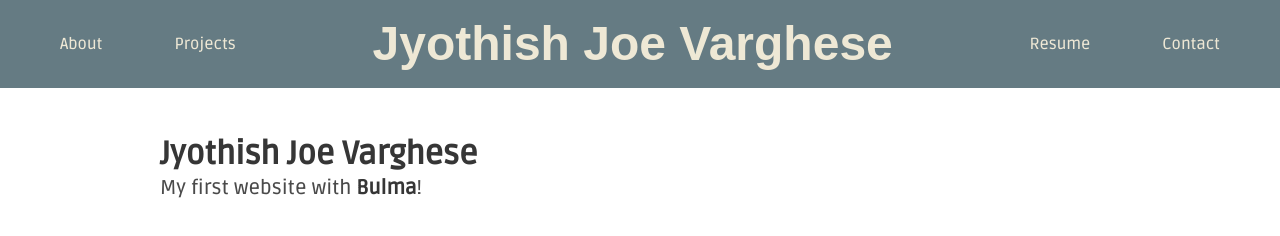
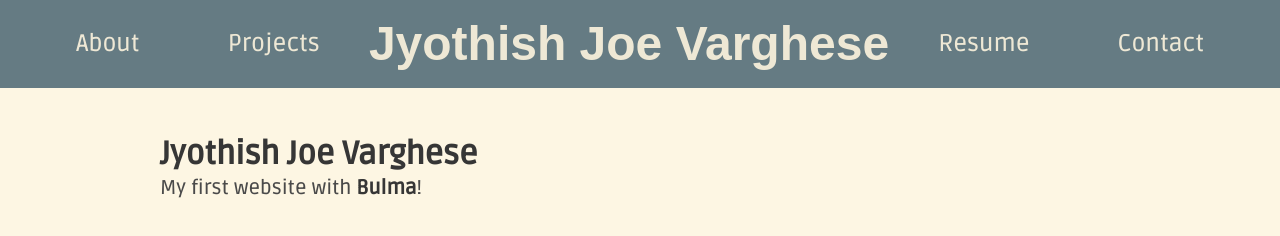
Before and after one commit to joevarghesecoding/portfolio_2.0.1, a website: page index.html in a window 1280 px wide. Drawn offline with Linux system fonts and the light colour scheme; a web font is replaced by a local one.

Commit message:
improving nav

```diff
--- a/index.html
+++ b/index.html
@@ -11,31 +11,34 @@
     <section class="nav">
       <nav class="navbar is-primary" role="navigation" aria-label="main navigation">
 
-
         <div class="navbar-menu" id="mynav-menu">
           <div class="navbar-start">
-            <a href="#about" class="navbar-item has-text-light is-family-primary ml-6">
+            <a href="#about" class="navbar-item has-text-light is-family-primary ml-medium is-size-4-mobile is-size-4-tablet">
               About
             </a>
-            <a href="#projects" class="navbar-item has-text-light is-family-primary ml-6">
+            <a href="#projects" class="navbar-item has-text-light is-family-primary ml-medium is-size-4-mobile is-size-4-tablet">
               Projects
             </a>
           </div>
-
+        </div>
           <div class="navbar-brand">
             <a href="#home" class="navbar-item">
               <h1 class="has-text-light is-family-secondary has-text-weight-bold is-size-1-mobile is-size-1-tablet">Jyothish Joe Varghese</h1>
             </a>
 
             <!-- navbar burger menu -->
-            <a href="" class="navbar-burger"></a>
+            <a role="button" class="navbar-burger m-3" aria-label="menu" aria-expanded="false" data-target="navbarBasicExample">
+              <span aria-hidden="true"></span>
+              <span aria-hidden="true"></span>
+              <span aria-hidden="true"></span>
+            </a>
           </div>
-
+        <div class="navbar-menu" id="mynav-menu">
           <div class="navbar-end">
-            <a href="#resume" class="navbar-item has-text-light is-family-primary mr-6">
+            <a href="#resume" class="navbar-item has-text-light is-family-primary mr-medium is-size-4-mobile is-size-4-tablet">
               Resume
             </a>
-            <a href="#contact" class="navbar-item has-text-light is-family-primary mr-6">
+            <a href="#contact" class="navbar-item has-text-light is-family-primary mr-medium is-size-4-mobile is-size-4-tablet">
               Contact
             </a>
           </div>
--- a/sass/mystyles.scss
+++ b/sass/mystyles.scss
@@ -27,11 +27,11 @@ $widescreen-enabled: false;
 $fullhd-enabled: false;
 
 // Update some of Bulma's component variables
-// $body-background-color: $beige-lighter;
+$body-background-color: $bg-color;
 $control-border-width: 2px;
 $input-border-color: transparent;
 $input-shadow: none;
-
+$spacing-values: ("small": 1rem, "medium":4rem, "large": 7rem);
 // Import only what you need from Bulma
 @import "../node_modules/bulma/sass/utilities/_all.sass";
 @import "../node_modules/bulma/sass/base/_all.sass";
```
Also changed, not shown: css/mystyles.css, 1 other file.
